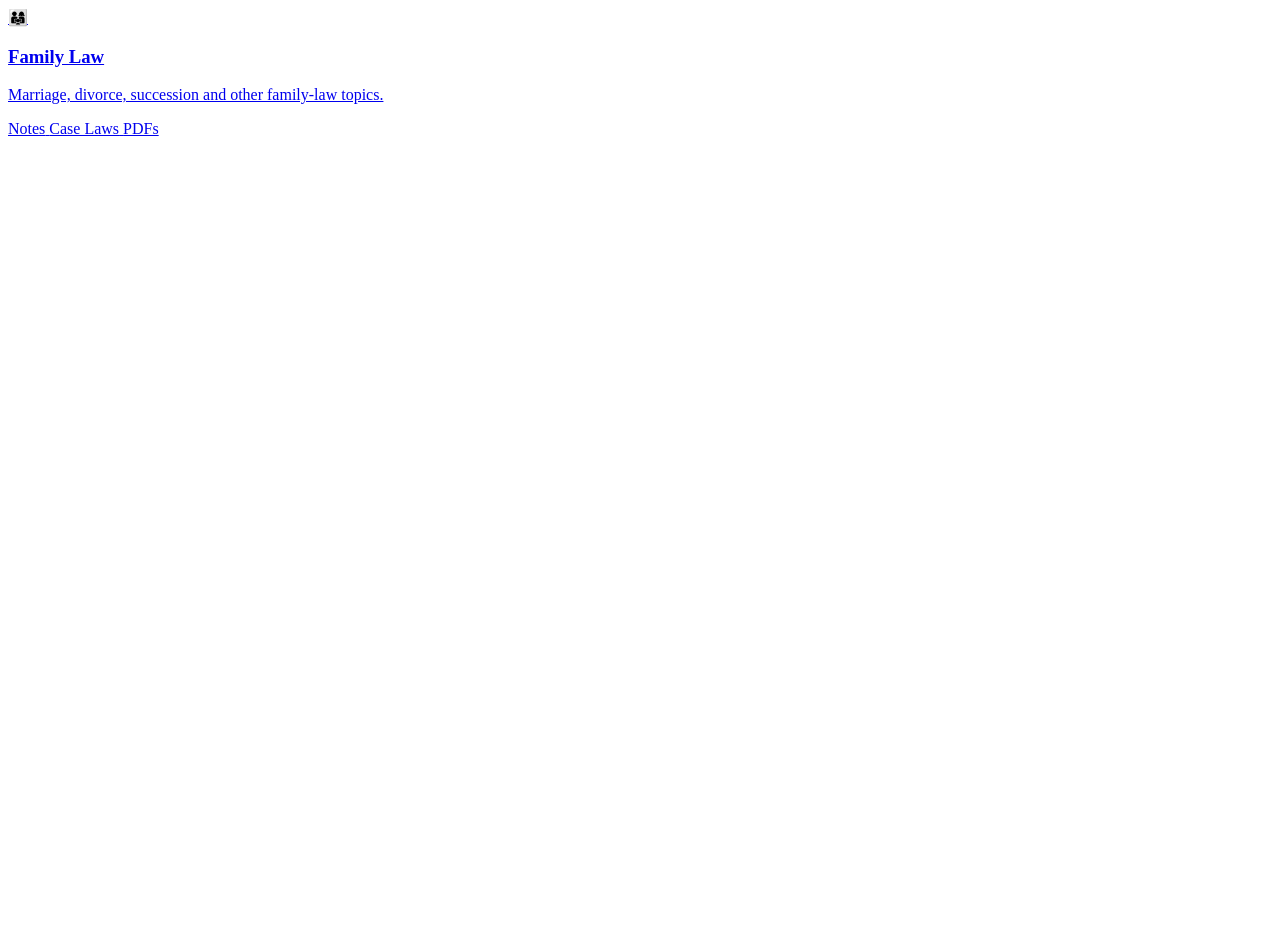
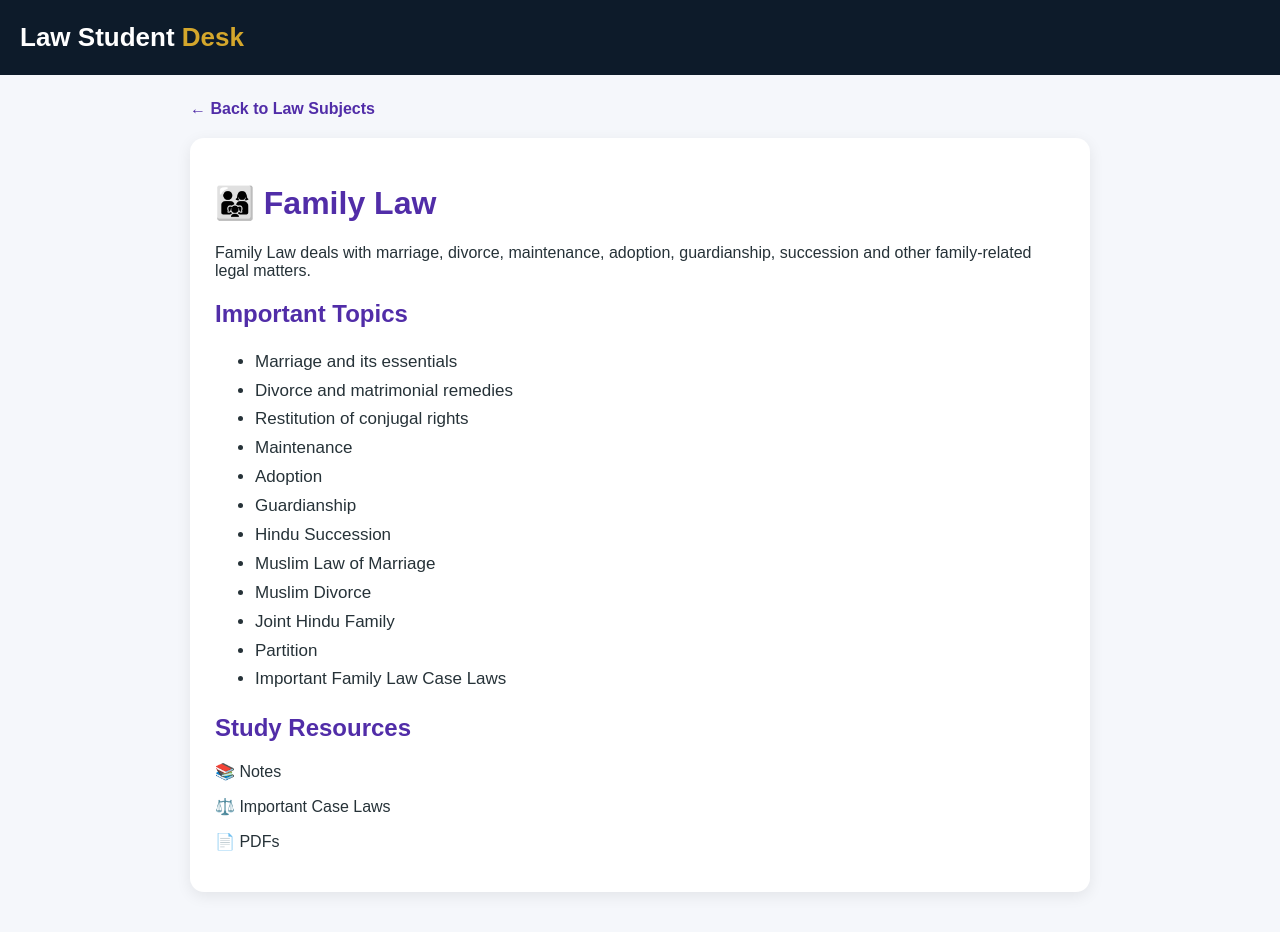
Before and after one commit to sharmaritesh15097-lgtm/law-student-desk, a plain HTML site: page family-law.html in a window 1280 px wide. Before the commit the page ends 800 px from the top, so only its background shows below. Drawn offline with Linux system fonts and the light colour scheme.

Commit message:
family-law.html

```diff
--- a/family-law.html
+++ b/family-law.html
@@ -1,15 +1,117 @@
-<a href="family-law.html" class="subject" data-search="family family law hindu muslim marriage succession">
+<!DOCTYPE html>
+<html lang="en">
+<head>
+<meta charset="UTF-8">
+<meta name="viewport" content="width=device-width, initial-scale=1.0">
 
-<div class="icon">👨‍👩‍👧</div>
+<title>Family Law - Law Student Desk</title>
 
-<h3>Family Law</h3>
+<style>
+body{
+    margin:0;
+    font-family:Arial,sans-serif;
+    background:#f5f7fb;
+    color:#263238;
+}
 
-<p>Marriage, divorce, succession and other family-law topics.</p>
+header{
+    background:#0d1b2a;
+    color:white;
+    padding:22px 20px;
+}
 
-<div class="resource-links">
-<span>Notes</span>
-<span>Case Laws</span>
-<span>PDFs</span>
+.logo{
+    font-size:26px;
+    font-weight:bold;
+}
+
+.logo span{
+    color:#d4a72c;
+}
+
+.container{
+    max-width:900px;
+    margin:auto;
+    padding:25px 18px;
+}
+
+.card{
+    background:white;
+    border-radius:14px;
+    padding:25px;
+    margin-bottom:20px;
+    box-shadow:0 4px 15px rgba(0,0,0,0.08);
+}
+
+h1{
+    color:#512da8;
+}
+
+h2{
+    color:#512da8;
+}
+
+li{
+    font-size:17px;
+    line-height:1.7;
+}
+
+.back{
+    display:inline-block;
+    margin-bottom:20px;
+    color:#512da8;
+    font-weight:bold;
+    text-decoration:none;
+}
+</style>
+</head>
+
+<body>
+
+<header>
+    <div class="logo">Law Student <span>Desk</span></div>
+</header>
+
+<div class="container">
+
+<a href="index.html" class="back">← Back to Law Subjects</a>
+
+<div class="card">
+
+<h1>👨‍👩‍👧 Family Law</h1>
+
+<p>
+Family Law deals with marriage, divorce, maintenance,
+adoption, guardianship, succession and other family-related
+legal matters.
+</p>
+
+<h2>Important Topics</h2>
+
+<ul>
+<li>Marriage and its essentials</li>
+<li>Divorce and matrimonial remedies</li>
+<li>Restitution of conjugal rights</li>
+<li>Maintenance</li>
+<li>Adoption</li>
+<li>Guardianship</li>
+<li>Hindu Succession</li>
+<li>Muslim Law of Marriage</li>
+<li>Muslim Divorce</li>
+<li>Joint Hindu Family</li>
+<li>Partition</li>
+<li>Important Family Law Case Laws</li>
+</ul>
+
+<h2>Study Resources</h2>
+
+<p>📚 Notes</p>
+<p>⚖️ Important Case Laws</p>
+<p>📄 PDFs</p>
+
 </div>
 
-</a>
+</div>
+
+</body>
+</html>
```
